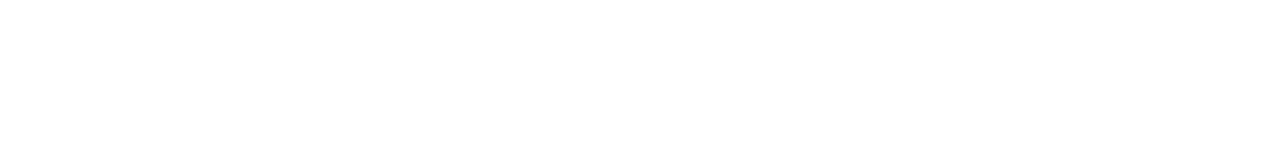
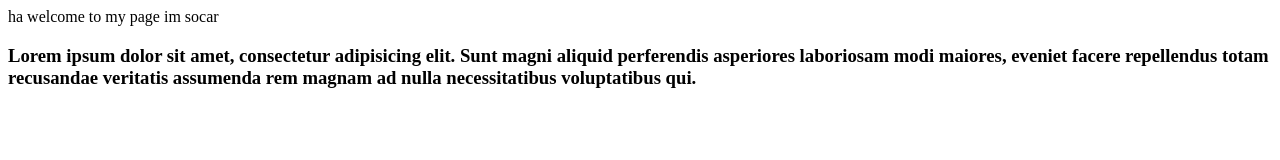
Before and after one commit to oscarsocar/Git-Azul-School-Learn, a plain HTML site: page index.html in a window 1280 px wide. Drawn offline with Linux system fonts and the light colour scheme.

Commit message:
added welcome to my page

```diff
--- a/index.html
+++ b/index.html
@@ -6,6 +6,8 @@
     <title>Document</title>
 </head>
 <body>
-
+ha welcome to my page
+im </span> socar
 </body>
+<h3>Lorem ipsum dolor sit amet, consectetur adipisicing elit. Sunt magni aliquid perferendis asperiores laboriosam modi maiores, eveniet facere repellendus totam recusandae veritatis assumenda rem magnam ad nulla necessitatibus voluptatibus qui.</h3>
 </html>
```
Also changed, not shown: 1 other file.
